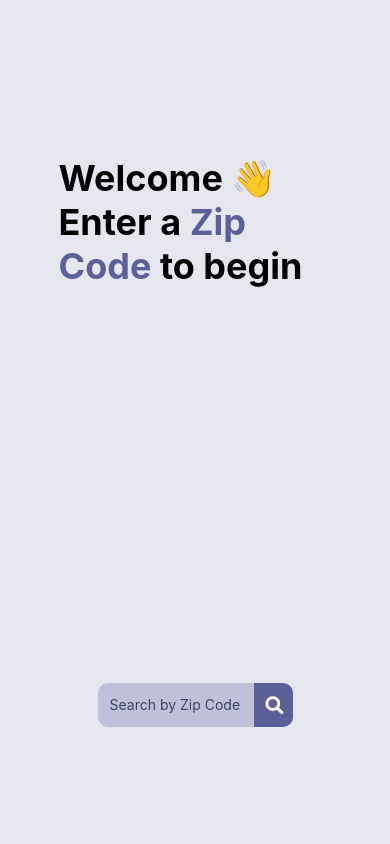
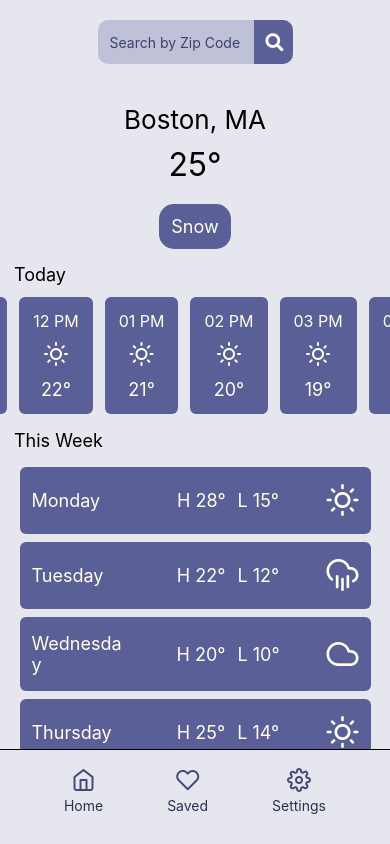
Before and after one commit to alexcw08/Weather-Application, a React Native app: screen / in a window 390 px wide. Built offline with nearby package versions, Linux system fonts and the light colour scheme; no server answers.

Commit message:
Remove navbar from App.js, move to Home.
- Enclosed home screen with a second View to move navbar outside of main content.

```diff
--- a/App.js
+++ b/App.js
@@ -10,7 +10,7 @@ import Home from "./screens/Home";
 
 export default function App() {
   const [isLoading, setIsLoading] = useState(false);
-  const [zipCode, setZipCode] = useState();
+  const [zipCode, setZipCode] = useState("01902");
   const [currentWeather, setCurrentWeather] = useState({});
   const [hourlyWeather, setHourlyWeather] = useState([]);
   const [location, setLocation] = useState({
--- a/screens/Home.jsx
+++ b/screens/Home.jsx
@@ -1,4 +1,4 @@
-import { ScrollView } from "react-native";
+import { View, ScrollView, StyleSheet } from "react-native";
 
 // Import components
 import SearchBar from "../components/SearchBar";
@@ -14,6 +14,7 @@ export default function Home({
   currentWeather,
 }) {
   return (
+    <View style={styles.container}>
       <ScrollView style={{ marginBottom: 65 }}>
         <SearchBar setZipCode={setZipCode} />
         <CurrentTemp
@@ -23,7 +24,15 @@ export default function Home({
         />
         <CurrentHourly />
         <WeekContainer />
+      </ScrollView>
       <Navbar />
-    </ScrollView>
+    </View>
   );
 }
+
+const styles = StyleSheet.create({
+  container: {
+    flex: 1,
+    backgroundColor: "#E6E6EF",
+  },
+});
```
Lines whose indentation alone changed are shown as unchanged.
